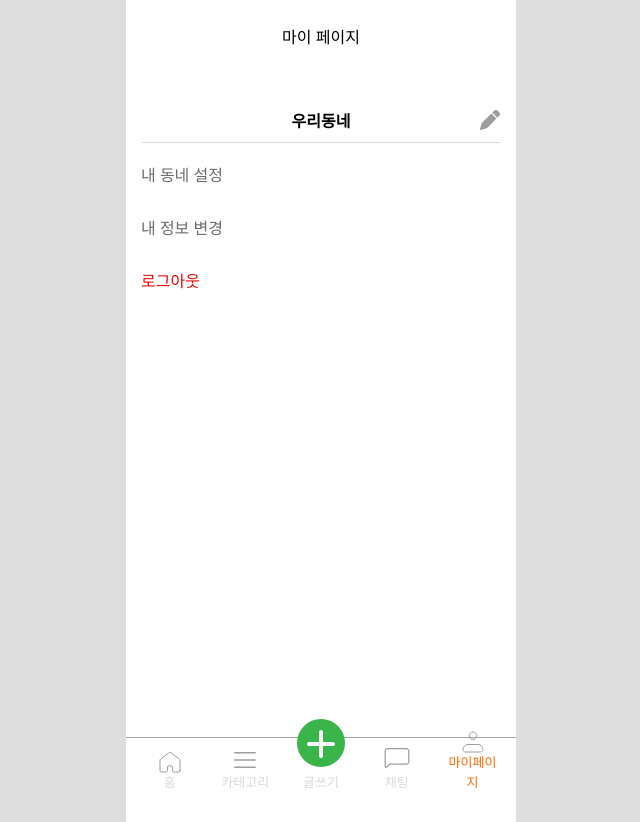
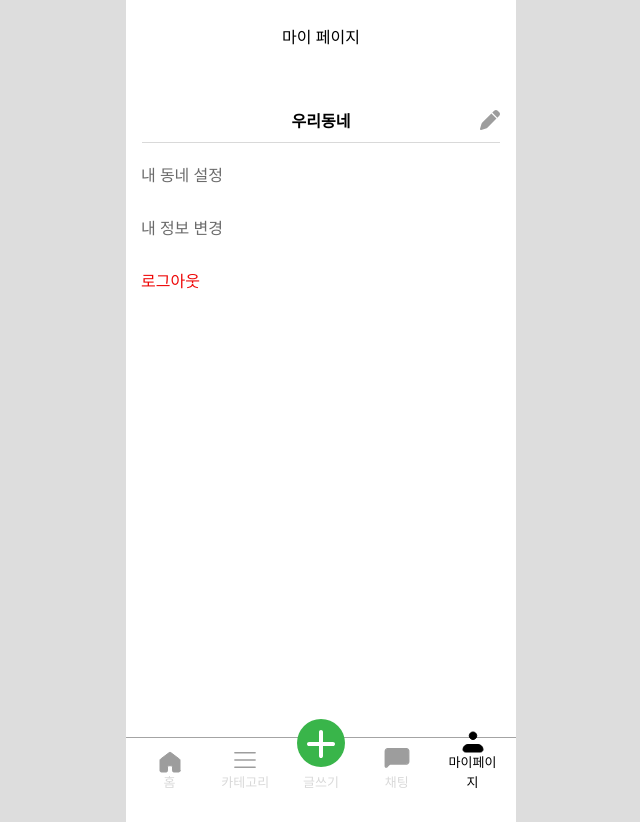
Before and after one commit to doradora523/-Foodit, a React (Create React App) app: page /myPage in a window 1280 px wide. Shown: the whole page, without its empty margins (319-959 px from the left). Built offline with nearby package versions, Linux system fonts and the light colour scheme.

Commit message:
design: 탭바 클릭 시 색상 변경되도록 수정

```diff
--- a/src/components/common/navBar/TabBar.jsx
+++ b/src/components/common/navBar/TabBar.jsx
@@ -2,6 +2,34 @@ import React, { useState, useEffect } from 'react';
 import { useNavigate, useLocation } from 'react-router-dom';
 
 const TabBar = () => {
+  const [activeTab, setActiveTab] = useState('TabHome');
+  const navigate = useNavigate();
+  const location = useLocation();
+
+  const changeTab = (tabId) => {
+    let path = '/';
+
+    if (tabId === 'TabCategories') path = '/category';
+    else if (tabId === 'TabAddPost') path = '/writing';
+    else if (tabId === 'TabChat') path = '/chatlist';
+    else if (tabId === 'TabMyPage') path = '/myPage';
+
+    navigate(path);
+  };
+
+  useEffect(() => {
+    const currentPath = location.pathname;
+    let tabId = 'TabHome';
+
+    if (currentPath === '/') tabId = 'TabHome';
+    else if (currentPath === '/category') tabId = 'TabCategories';
+    else if (currentPath === '/writing') tabId = 'TabAddPost';
+    else if (currentPath === '/chatlist') tabId = 'TabChat';
+    else if (currentPath === '/myPage') tabId = 'TabMyPage';
+
+    setActiveTab(tabId);
+  }, [location.pathname]);
+
   const Tabs = [
     {
       id: 'TabHome',
@@ -10,7 +38,8 @@ const TabBar = () => {
         <svg width="22" height="22" viewBox="0 0 22 22" fill="none" xmlns="http://www.w3.org/2000/svg">
           <path
             d="M21 19.75V9.125C21 8.93094 20.9548 8.73955 20.868 8.56598C20.7812 8.39241 20.6552 8.24143 20.5 8.125L11.75 1.5625C11.5336 1.40022 11.2705 1.3125 11 1.3125C10.7295 1.3125 10.4664 1.40022 10.25 1.5625L1.5 8.125C1.34476 8.24143 1.21875 8.39241 1.13197 8.56598C1.04518 8.73955 1 8.93094 1 9.125V19.75C1 20.0815 1.1317 20.3995 1.36612 20.6339C1.60054 20.8683 1.91848 21 2.25 21H7.25C7.58152 21 7.89946 20.8683 8.13388 20.6339C8.3683 20.3995 8.5 20.0815 8.5 19.75V16C8.5 15.6685 8.6317 15.3505 8.86612 15.1161C9.10054 14.8817 9.41848 14.75 9.75 14.75H12.25C12.5815 14.75 12.8995 14.8817 13.1339 15.1161C13.3683 15.3505 13.5 15.6685 13.5 16V19.75C13.5 20.0815 13.6317 20.3995 13.8661 20.6339C14.1005 20.8683 14.4185 21 14.75 21H19.75C20.0815 21 20.3995 20.8683 20.6339 20.6339C20.8683 20.3995 21 20.0815 21 19.75Z"
-            stroke="#9D9D9D"
+            stroke={activeTab === 'TabHome' ? '#000000' : '#9D9D9D'}
+            fill={activeTab === 'TabHome' ? '#000000' : '#9D9D9D'}
             strokeLinecap="round"
             strokeLinejoin="round"
           />
@@ -21,19 +50,19 @@ const TabBar = () => {
       id: 'TabCategories',
       title: '카테고리',
       svg: (
-        <svg width="26" height="26" viewBox="0 0 26 26" fill="none" xmlns="http://www.w3.org/2000/svg">
+        <svg width="26" height="26" viewBox="0 0 26 26" fill="black" xmlns="http://www.w3.org/2000/svg">
           <g clipPath="url(#clip0_310_109)">
             <path
               d="M23.1112 20.9444H2.88897C2.69743 20.9444 2.51372 20.8684 2.37828 20.7329C2.24284 20.5975 2.16675 20.4138 2.16675 20.2222C2.16675 20.0307 2.24284 19.847 2.37828 19.7115C2.51372 19.5761 2.69743 19.5 2.88897 19.5H23.1112C23.3027 19.5 23.4864 19.5761 23.6219 19.7115C23.7573 19.847 23.8334 20.0307 23.8334 20.2222C23.8334 20.4138 23.7573 20.5975 23.6219 20.7329C23.4864 20.8684 23.3027 20.9444 23.1112 20.9444Z"
-              fill="#9D9D9D"
+              fill={activeTab === 'TabCategories' ? '#000000' : '#9D9D9D'}
             />
             <path
               d="M23.1112 13.7218H2.88897C2.69743 13.7218 2.51372 13.6457 2.37828 13.5103C2.24284 13.3748 2.16675 13.1911 2.16675 12.9996C2.16675 12.808 2.24284 12.6243 2.37828 12.4889C2.51372 12.3534 2.69743 12.2773 2.88897 12.2773H23.1112C23.3027 12.2773 23.4864 12.3534 23.6219 12.4889C23.7573 12.6243 23.8334 12.808 23.8334 12.9996C23.8334 13.1911 23.7573 13.3748 23.6219 13.5103C23.4864 13.6457 23.3027 13.7218 23.1112 13.7218Z"
-              fill="#9D9D9D"
+              fill={activeTab === 'TabCategories' ? '#000000' : '#9D9D9D'}
             />
             <path
               d="M23.1112 6.50011H2.88897C2.69743 6.50011 2.51372 6.42402 2.37828 6.28857C2.24284 6.15313 2.16675 5.96943 2.16675 5.77789C2.16675 5.58634 2.24284 5.40264 2.37828 5.2672C2.51372 5.13176 2.69743 5.05566 2.88897 5.05566H23.1112C23.3027 5.05566 23.4864 5.13176 23.6219 5.2672C23.7573 5.40264 23.8334 5.58634 23.8334 5.77789C23.8334 5.96943 23.7573 6.15313 23.6219 6.28857C23.4864 6.42402 23.3027 6.50011 23.1112 6.50011Z"
-              fill="#9D9D9D"
+              fill={activeTab === 'TabCategories' ? '#000000' : '#9D9D9D'}
             />
           </g>
           <defs>
@@ -63,10 +92,21 @@ const TabBar = () => {
       title: '채팅',
       svg: (
         <svg width="30" height="30" viewBox="0 0 30 30" fill="none" xmlns="http://www.w3.org/2000/svg">
-          <path
-            d="M4.14505 24.8463C3.73118 24.8463 3.33419 24.6822 3.04107 24.39C2.74796 24.0978 2.58262 23.7014 2.5813 23.2875V21.1425L2.58505 8.125C2.58505 7.2962 2.91429 6.50134 3.50034 5.91529C4.08639 5.32924 4.88125 5 5.71005 5H24.3C24.7104 5 25.1168 5.08083 25.4959 5.23788C25.8751 5.39492 26.2196 5.62511 26.5098 5.91529C26.7999 6.20547 27.0301 6.54997 27.1872 6.92911C27.3442 7.30826 27.425 7.71462 27.425 8.125V18.6375C27.425 19.0479 27.3442 19.4542 27.1872 19.8334C27.0301 20.2125 26.7999 20.557 26.5098 20.8472C26.2196 21.1374 25.8751 21.3676 25.4959 21.5246C25.1168 21.6817 24.7104 21.7625 24.3 21.7625H8.64755C8.40139 21.7619 8.15754 21.81 7.93011 21.9042C7.70268 21.9984 7.49618 22.1368 7.32255 22.3113L5.25005 24.3875C5.1052 24.533 4.933 24.6485 4.74336 24.7272C4.55372 24.8059 4.35038 24.8464 4.14505 24.8463ZM5.71005 6.2525C5.21277 6.2525 4.73585 6.45004 4.38422 6.80167C4.03259 7.15331 3.83505 7.63022 3.83505 8.1275L3.82505 21.1413V23.2838C3.82519 23.3455 3.84363 23.4059 3.87806 23.4572C3.91248 23.5085 3.96134 23.5484 4.01846 23.572C4.07558 23.5955 4.1384 23.6016 4.19897 23.5895C4.25955 23.5773 4.31517 23.5475 4.3588 23.5038L6.4388 21.425C6.72815 21.134 7.07236 20.9033 7.4515 20.7462C7.83064 20.5891 8.23717 20.5089 8.64755 20.51H24.3C24.7973 20.51 25.2742 20.3125 25.6259 19.9608C25.9775 19.6092 26.175 19.1323 26.175 18.635V8.1275C26.175 7.63022 25.9775 7.15331 25.6259 6.80167C25.2742 6.45004 24.7973 6.2525 24.3 6.2525H5.71005Z"
-            fill="#9D9D9D"
-          />
+          <g clip-path="url(#clip0_310_1144)">
+            <path
+              d="M4.14505 24.8463C3.73118 24.8463 3.33419 24.6822 3.04107 24.39C2.74796 24.0978 2.58262 23.7014 2.5813 23.2875V21.1425L2.58505 8.125C2.58505 7.2962 2.91429 6.50134 3.50034 5.91529C4.08639 5.32924 4.88125 5 5.71005 5H24.3C24.7104 5 25.1168 5.08083 25.4959 5.23788C25.8751 5.39492 26.2196 5.62511 26.5098 5.91529C26.7999 6.20547 27.0301 6.54997 27.1872 6.92911C27.3442 7.30826 27.425 7.71462 27.425 8.125V18.6375C27.425 19.0479 27.3442 19.4542 27.1872 19.8334C27.0301 20.2125 26.7999 20.557 26.5098 20.8472C26.2196 21.1374 25.8751 21.3676 25.4959 21.5246C25.1168 21.6817 24.7104 21.7625 24.3 21.7625H8.64755C8.40139 21.7619 8.15754 21.81 7.93011 21.9042C7.70268 21.9984 7.49618 22.1368 7.32255 22.3113L5.25005 24.3875C5.1052 24.533 4.933 24.6485 4.74336 24.7272C4.55372 24.8059 4.35038 24.8464 4.14505 24.8463ZM5.71005 6.2525C5.21277 6.2525 4.73585 6.45004 4.38422 6.80167C4.03259 7.15331 3.83505 7.63022 3.83505 8.1275L3.82505 21.1413V23.2838C3.82519 23.3455 3.84363 23.4059 3.87806 23.4572C3.91248 23.5085 3.96134 23.5484 4.01846 23.572C4.07558 23.5955 4.1384 23.6016 4.19897 23.5895C4.25955 23.5773 4.31517 23.5475 4.3588 23.5038L6.4388 21.425C6.72815 21.134 7.07236 20.9033 7.4515 20.7462C7.83064 20.5891 8.23717 20.5089 8.64755 20.51H24.3C24.7973 20.51 25.2742 20.3125 25.6259 19.9608C25.9775 19.6092 26.175 19.1323 26.175 18.635V8.1275C26.175 7.63022 25.9775 7.15331 25.6259 6.80167C25.2742 6.45004 24.7973 6.2525 24.3 6.2525H5.71005Z"
+              fill={activeTab === 'TabChat' ? '#000000' : '#9D9D9D'}
+            />
+            <path
+              d="M5 23.5L4 24L3 23.5V7.5L5 6H22.5H25.5L26.5 7L27 18L26 20.5L23.5 21H8L5 23.5Z"
+              fill={activeTab === 'TabChat' ? '#000000' : '#9D9D9D'}
+            />
+          </g>
+          <defs>
+            <clipPath id="clip0_310_1144">
+              <rect width="30" height="30" fill="white" />
+            </clipPath>
+          </defs>
         </svg>
       ),
     },
@@ -77,45 +117,19 @@ const TabBar = () => {
         <svg width="22" height="22" viewBox="0 0 22 22" fill="none" xmlns="http://www.w3.org/2000/svg">
           <path
             d="M1 18.5C1 17.1739 1.52678 15.9021 2.46447 14.9645C3.40215 14.0268 4.67392 13.5 6 13.5H16C17.3261 13.5 18.5979 14.0268 19.5355 14.9645C20.4732 15.9021 21 17.1739 21 18.5C21 19.163 20.7366 19.7989 20.2678 20.2678C19.7989 20.7366 19.163 21 18.5 21H3.5C2.83696 21 2.20107 20.7366 1.73223 20.2678C1.26339 19.7989 1 19.163 1 18.5Z"
-            stroke="#9D9D9D"
-            strokeLinejoin="round"
+            fill={activeTab === 'TabMyPage' ? '#000000' : '#9D9D9D'}
+            stroke={activeTab === 'TabMyPage' ? '#000000' : '#9D9D9D'}
+            stroke-linejoin="round"
           />
           <path
             d="M11 8.5C13.0711 8.5 14.75 6.82107 14.75 4.75C14.75 2.67893 13.0711 1 11 1C8.92893 1 7.25 2.67893 7.25 4.75C7.25 6.82107 8.92893 8.5 11 8.5Z"
-            stroke="#9D9D9D"
+            fill={activeTab === 'TabMyPage' ? '#000000' : '#9D9D9D'}
+            stroke={activeTab === 'TabMyPage' ? '#000000' : '#9D9D9D'}
           />
         </svg>
       ),
     },
   ];
-
-  const [activeTab, setActiveTab] = useState('TabHome');
-  const navigate = useNavigate();
-  const location = useLocation();
-
-  const changeTab = (tabId) => {
-    let path = '/';
-
-    if (tabId === 'TabCategories') path = '/category';
-    else if (tabId === 'TabAddPost') path = '/writing';
-    else if (tabId === 'TabChat') path = '/chatlist';
-    else if (tabId === 'TabMyPage') path = '/myPage';
-
-    navigate(path);
-  };
-
-  useEffect(() => {
-    const currentPath = location.pathname;
-    let tabId = 'TabHome';
-
-    if (currentPath === '/') tabId = 'TabHome';
-    else if (currentPath === '/category') tabId = 'TabCategories';
-    else if (currentPath === '/writing') tabId = 'TabAddPost';
-    else if (currentPath === '/chatlist') tabId = 'TabChat';
-    else if (currentPath === '/myPage') tabId = 'TabMyPage';
-
-    setActiveTab(tabId);
-  }, [location.pathname]);
 
   return (
     <div className="fixed px-[15px] bottom-0 z-50 h-[85px] w-full border-t-[0.5px] border-solid border-[#A4A4A4]">
@@ -124,7 +138,7 @@ const TabBar = () => {
           <li
             key={tab.id}
             className={`flex flex-col items-center justify-end w-[57px] h-[54px] text-[13px] text-center cursor-pointer ${
-              tab.id === activeTab ? 'text-orange' : 'text-gray'
+              tab.id === activeTab ? 'text-black' : 'text-gray'
             }`}
             onClick={() => changeTab(tab.id)}
           >
```
